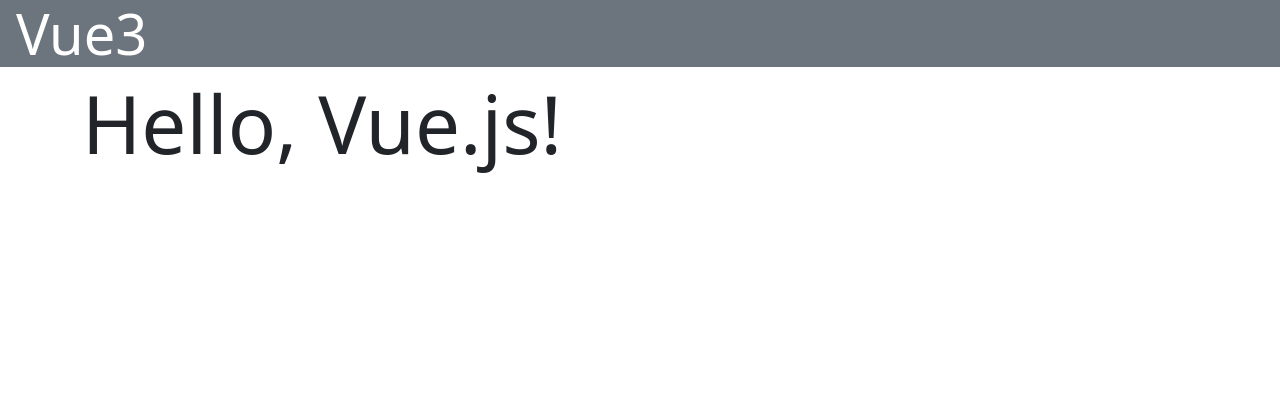
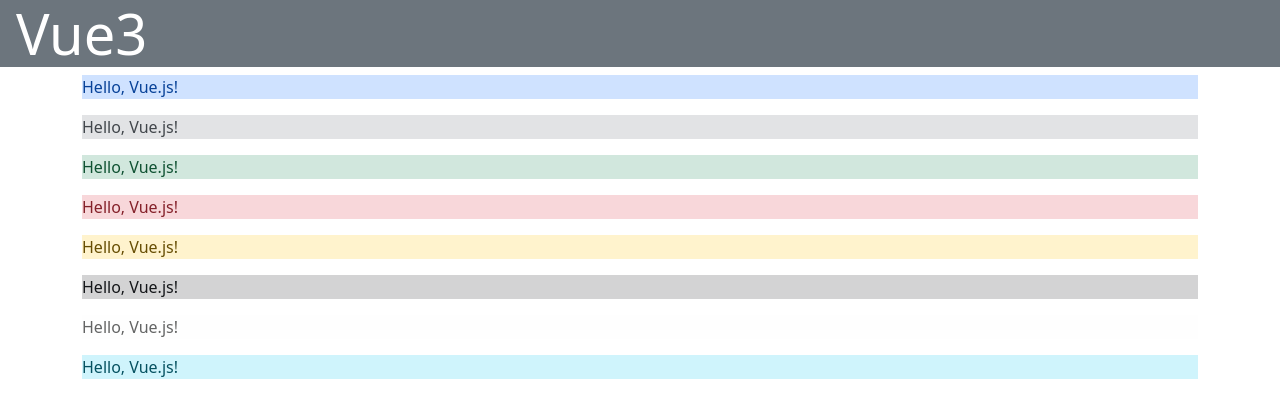
Before and after one commit to CottonTesseract/practice_vue3, a plain HTML site: page index.html in a window 1280 px wide. Drawn offline with nearby package versions, Linux system fonts and the light colour scheme.

Commit message:
learn alert

```diff
--- a/index.html
+++ b/index.html
@@ -11,7 +11,14 @@
 	<body>
 		<h1 class="bg-secondary text-white display-4 px-3">Vue3</h1>
 		<div id="app" class="container">
-			<h1 class="display-1">{{ message }}</h1>
+			<p class="alert-primary">{{ message }}</p>
+			<p class="alert-secondary">{{ message }}</p>
+			<p class="alert-success">{{ message }}</p>
+			<p class="alert-danger">{{ message }}</p>
+			<p class="alert-warning">{{ message }}</p>
+			<p class="alert-dark">{{ message }}</p>
+			<p class="alert-light">{{ message }}</p>
+			<p class="alert-info">{{ message }}</p>
 		</div>
 		<script>
 			const appdata = {
```
